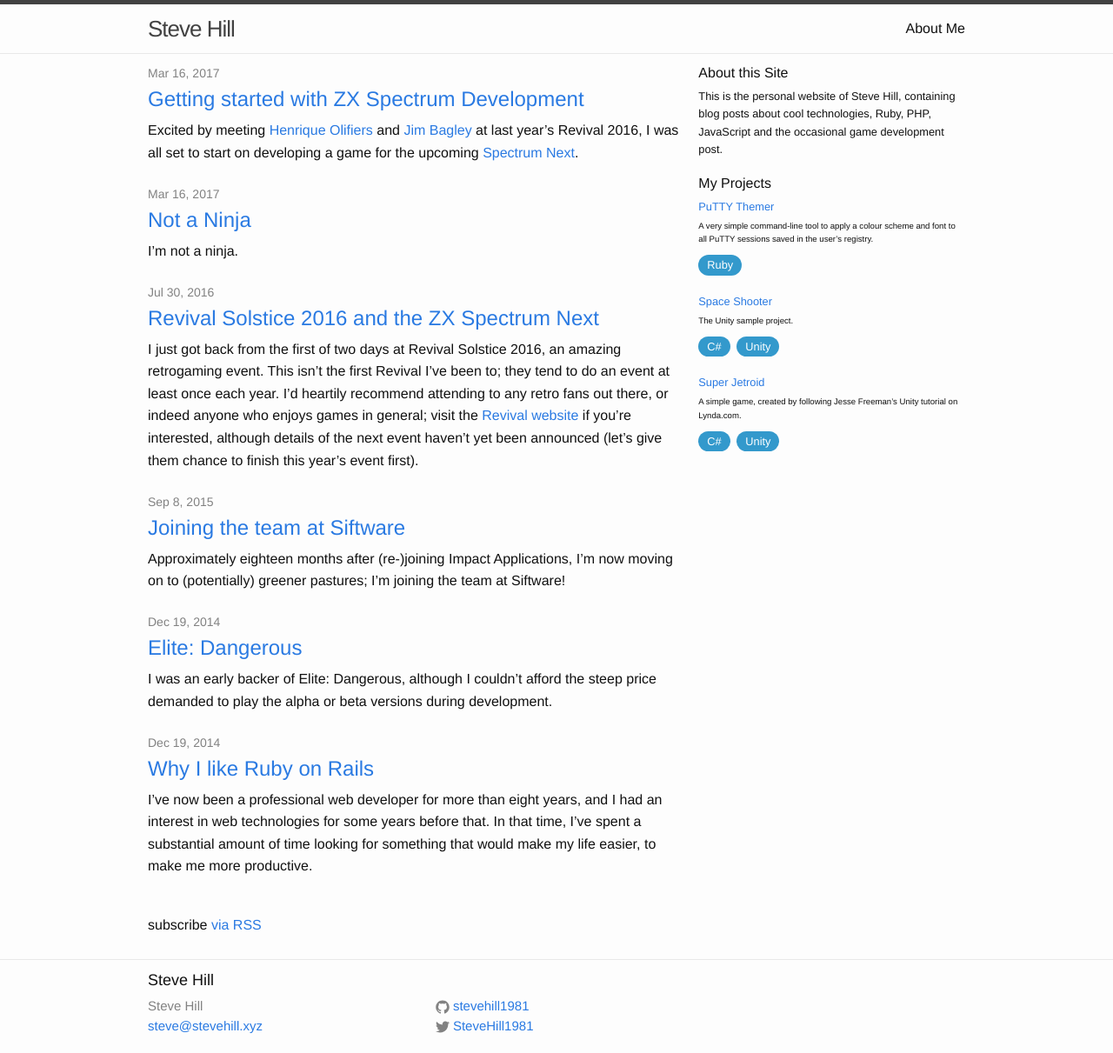
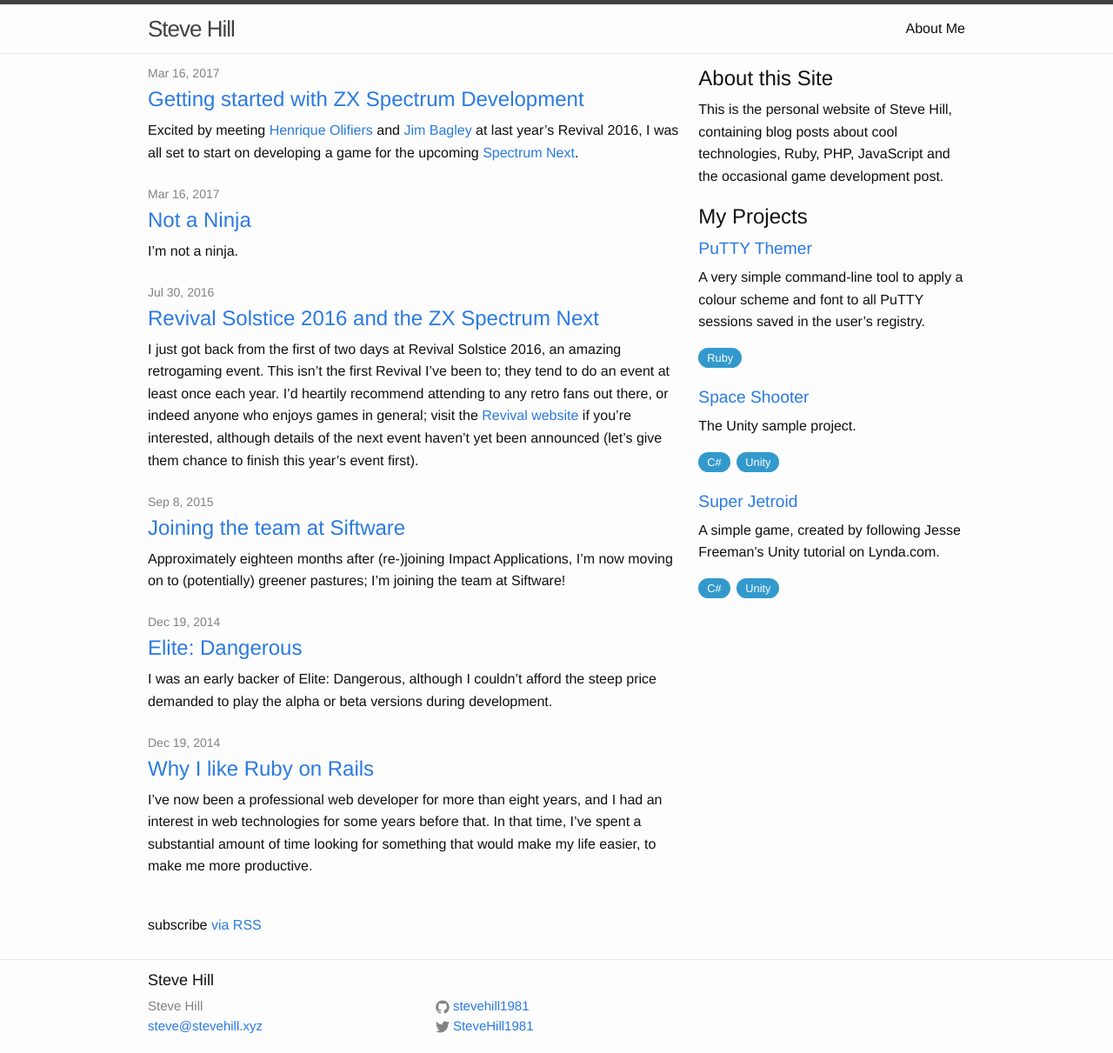
Before and after one commit to stevehill1981/stevehill1981.github.io, a Jekyll site: the page built from index.html, in a window 1280 px wide. Shown: the whole page at 87% size. Built offline with Jekyll 4.4.1, drawn with Linux system fonts in a browser that asks for light colours.

Commit message:
Reformatting sidebar

```diff
--- a/css/main.scss
+++ b/css/main.scss
@@ -129,12 +129,14 @@ p {
   margin-bottom: 1em;
 }
 
-.site-description {
-  h2 {
-    font-size: 1em;
-  }
+.sidebar h2 {
+  font-size: 1.5em;
+}
 
-  p {
-    font-size: 0.8em;
-  }
+.sidebar h3 {
+  font-size: 1.2em;
 }
+
+.sidebar p {
+  font-size: 1em;
+}
```
